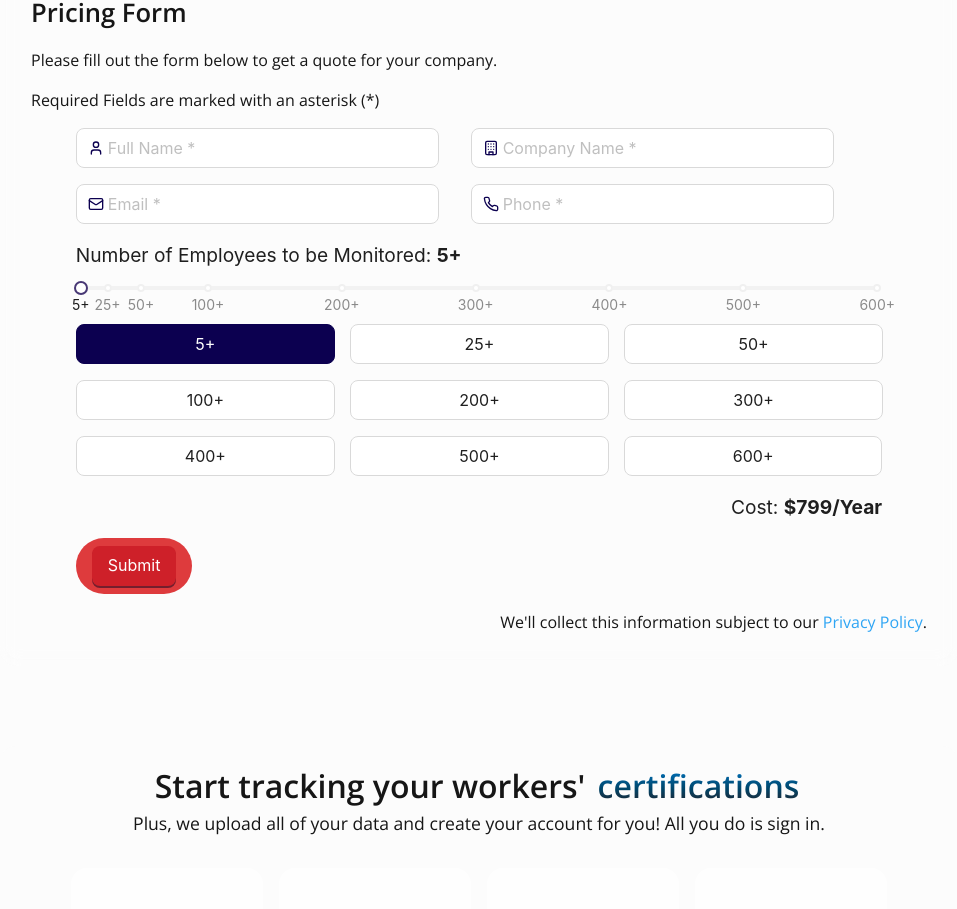
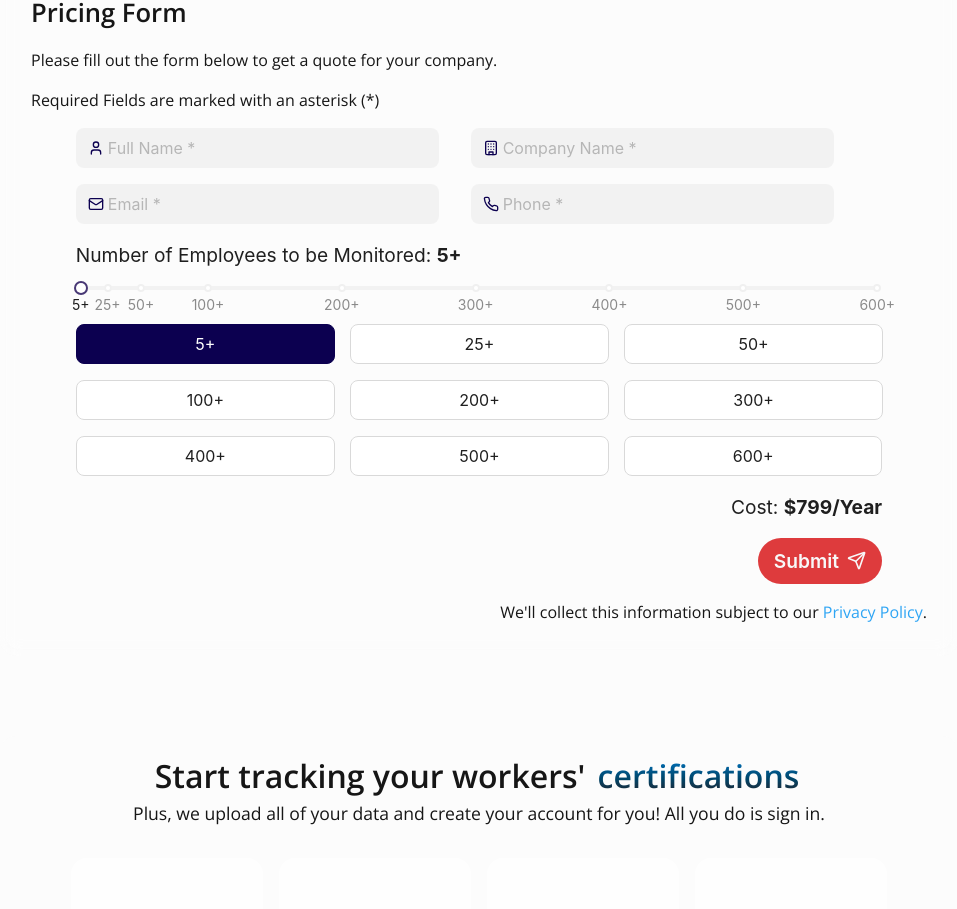
Before and after one commit to fastlinesafetytraining/accoric, a Next.js app: page /pricing in a window 1280 px wide. Shown: the part 1115-2024 px from the top of the page, without its empty margins (161-1118 px from the left). Built offline with nearby package versions, Linux system fonts and the light colour scheme; no server answers.

Commit message:
Refactor PricingForm component to remove ConfigProvider for theme management, replace Ant Design Button with a custom button, and enhance input styling with variant prop for improved user experience.

```diff
--- a/Components/UI/PricingForm.tsx
+++ b/Components/UI/PricingForm.tsx
@@ -7,9 +7,9 @@ import {
 	radioOptions,
 } from "@/libs/utils/const/pricingFormData";
 import toast from "react-hot-toast";
-import { Form, Input, Button, Slider, Radio, ConfigProvider } from "antd";
+import { Form, Input, Slider, Radio } from "antd";
 import styles from "@styles/component.module.scss";
-
+import { LuSend } from "react-icons/lu";
 export default function PricingForm() {
 	const [form] = Form.useForm();
 	const [selectedValue, setSelectedValue] = useState<number>(5);
@@ -70,24 +70,6 @@ export default function PricingForm() {
 			<h2>Pricing Form</h2>
 			<p>Please fill out the form below to get a quote for your company.</p>
 			<p>Required Fields are marked with an asterisk (*)</p>
-			<ConfigProvider
-				theme={{
-					components: {
-						Input: {
-							activeBorderColor: "#0c0050",
-							hoverBorderColor: "#0c0050",
-						},
-						Slider: {
-							trackBg: "#0c0050",
-							trackHoverBg: "#0c0050",
-						},
-						Radio: {
-							buttonSolidCheckedBg: "#0c0050",
-							buttonSolidCheckedHoverBg: "#0c0050",
-						},
-					},
-				}}
-			>
 				<Form
 					form={form}
 					className={styles.pricingForm}
@@ -106,6 +88,7 @@ export default function PricingForm() {
 							rules={field.rules}
 						>
 							<Input
+								variant="filled"
 								size='large'
 								prefix={field.prefix}
 								placeholder={field.placeholder}
@@ -154,21 +137,17 @@ export default function PricingForm() {
 							</p>
 						</div>
 					</Form.Item>
-					<Form.Item className={styles.pricingForm__button}>
-						<Button
-							type='primary'
-							style={{ backgroundColor: "#ce2029" }}
-							htmlType='submit'
-						>
+					<Form.Item className={styles.pricingForm__buttonContainer}>
+						<button type='submit' className={styles.pricingForm__button}>
 							Submit
-						</Button>
+							<LuSend />
+						</button>
 					</Form.Item>
 				</Form>
 				<p>
 					We&apos;ll collect this information subject to our{" "}
 					<a href='/privacy-policy'>Privacy Policy</a>.
 				</p>
-			</ConfigProvider>
 		</div>
 	);
 }
```
